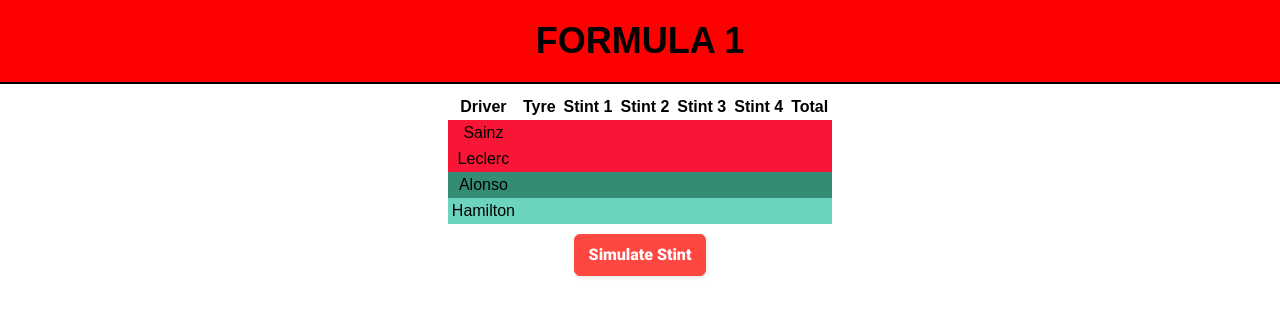
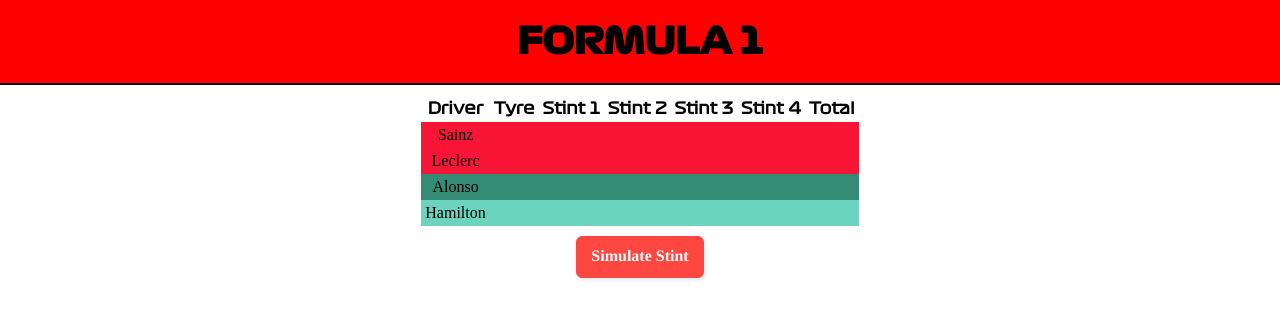
Before and after one commit to max-yoder/TestF1Sim, a plain HTML site: page index.html in a window 1280 px wide. Drawn offline with Linux system fonts and the light colour scheme.

Commit message:
UI/fonts stuff

```diff
--- a/style.css
+++ b/style.css
@@ -1,22 +1,31 @@
+@font-face {
+    font-family: "F1Regular";
+    src: url("/fonts/Formula1-Regular.ttf");
+}
+
+@font-face {
+    font-family: "F1Bold";
+    src: url("/fonts/Formula1-Bold.ttf")
+}
+
 body, html {
     text-align: center;
     margin: 0;
-    font-family: Bahnschrift, Arial, sans-serif;
+    font-family: Bahnschrift, serif;
 }
-
- img {
-     margin-top: 0;
-    float: right;
- }
 
 
 header h1 {
     text-align: center;
-    font-family: Bahnschrift, Arial, sans-serif;
+    font-family: F1Bold, serif;
     font-size: 36px;
     margin: 0;
     padding: 20px;
     background-color:red;
+}
+
+th {
+    font-family: F1Regular, serif;
 }
 
 th, td {
@@ -55,7 +64,7 @@ button {
     color: #FFFFFF;
     cursor: pointer;
     display: inline-block;
-    font-family: nunito,roboto,proxima-nova,"proxima nova",sans-serif;
+    font-family: Bahnschrift, serif;
     font-size: 16px;
     font-weight: 800;
     line-height: 16px;
```
Also changed, not shown: fonts/Formula1-Black.ttf (added), fonts/Formula1-Bold.ttf (added), fonts/Formula1-Regular.ttf (added), fonts/Formula1-Wide.ttf (added).
